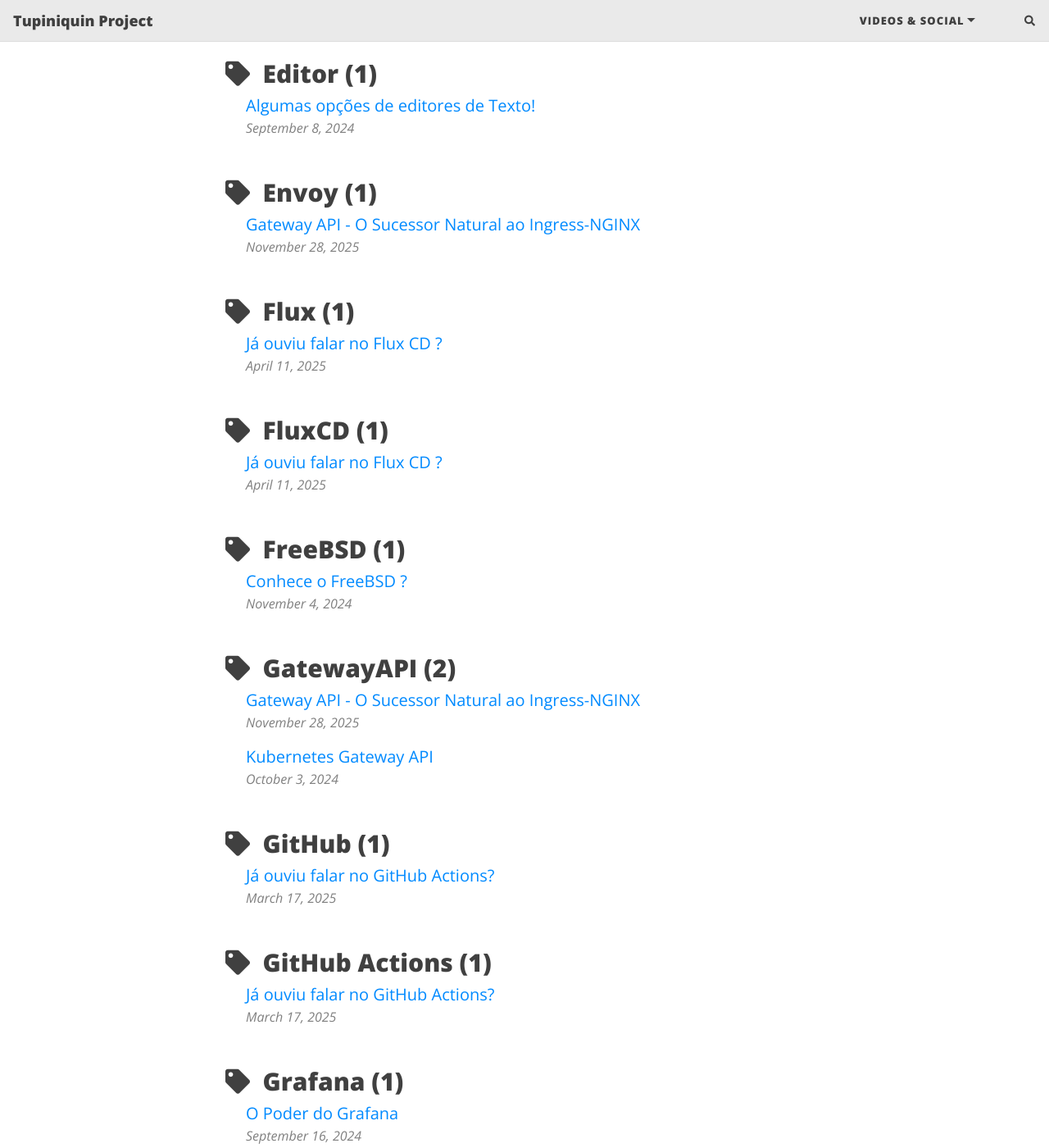
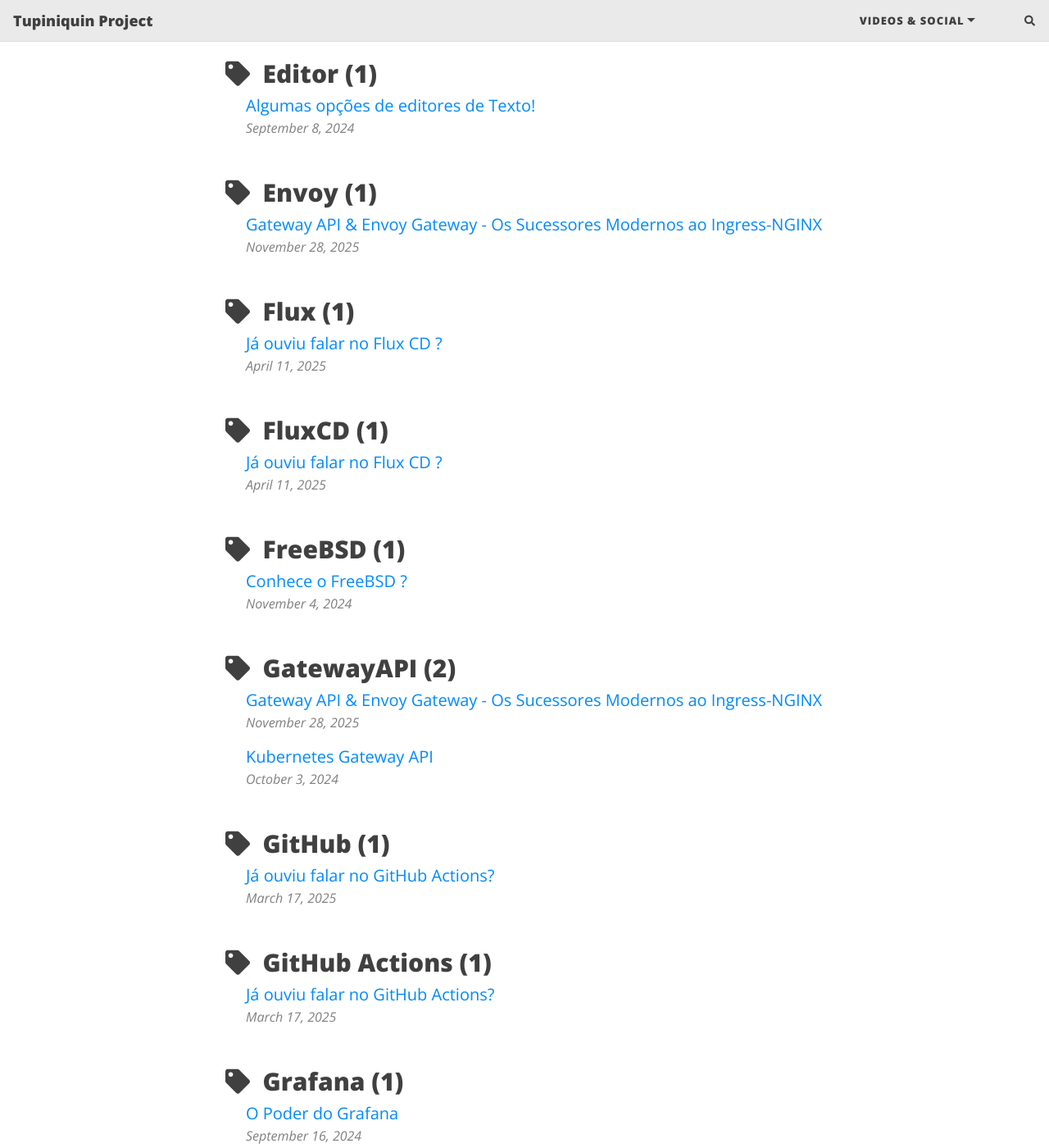
Before and after one commit to tupiniquin/tupiniquin.github.io, a Jekyll site: the page built from tags.html, in a window 1280 px wide and 1400 px high, scrolled down 1793 px. Shown: the whole window at 82% size. Built offline with Jekyll 4.4.1, drawn with Linux system fonts in a browser that asks for light colours; nearby versions of some CDN libraries; comment, search, counter and statistics services are not loaded; some of the changed text lies outside the part shown.

Commit message:
Update 2025-11-28-envoy.md [ci skip]

```diff
--- a/_posts/2025-11-28-envoy.md
+++ b/_posts/2025-11-28-envoy.md
@@ -1,6 +1,6 @@
 ---
 layout: post
-title: Gateway API - O Sucessor Natural ao Ingress-NGINX
+title: Gateway API & Envoy Gateway - Os Sucessores Modernos ao Ingress-NGINX
 subtitle: Por que o Kubernetes recomenda o Gateway API e como o Envoy Gateway se destaca no ecossistema Cloud Native
 gh-badge: [star, fork, follow]
 tags: [GatewayAPI, Envoy, Kubernetes]
```
